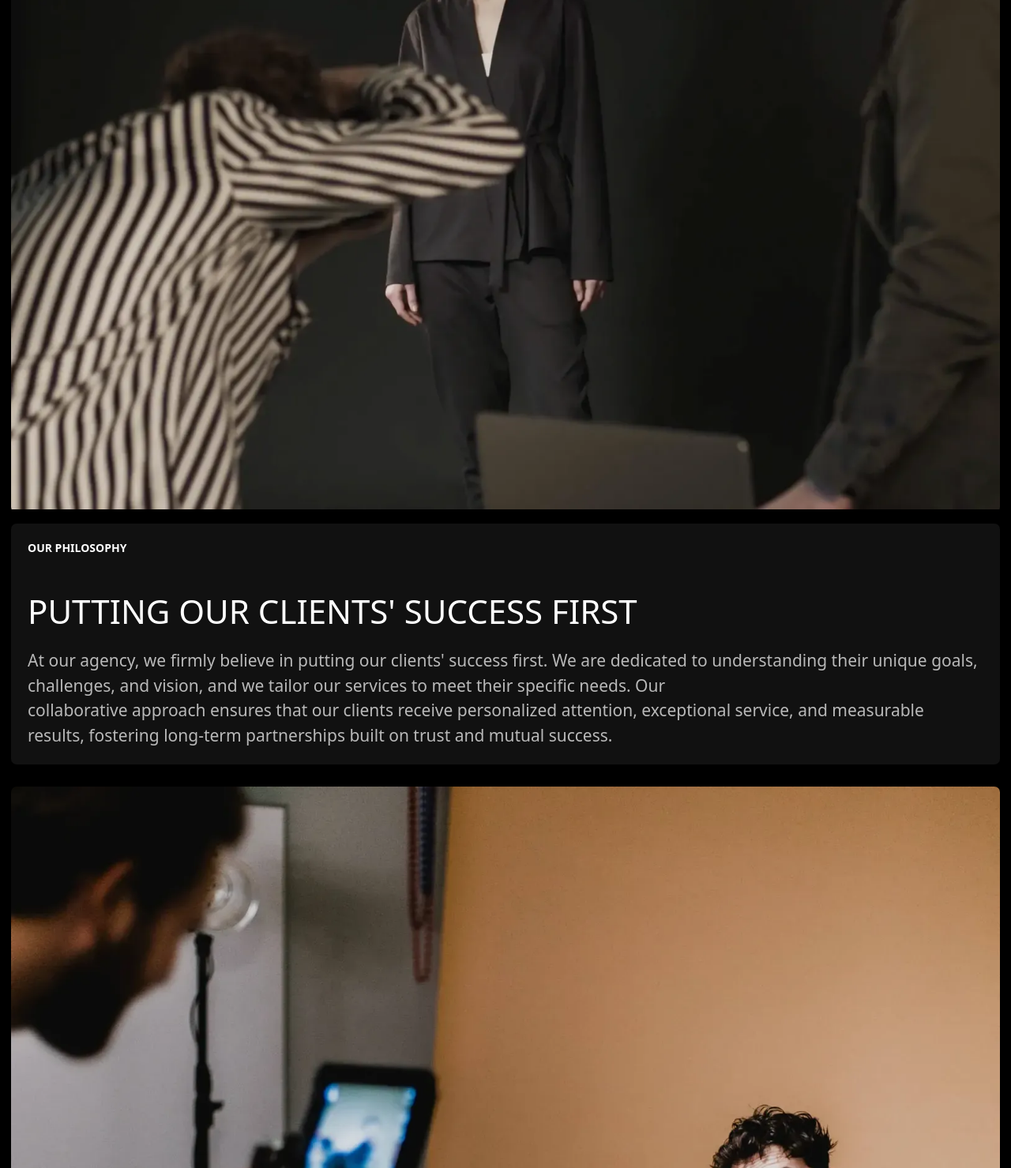
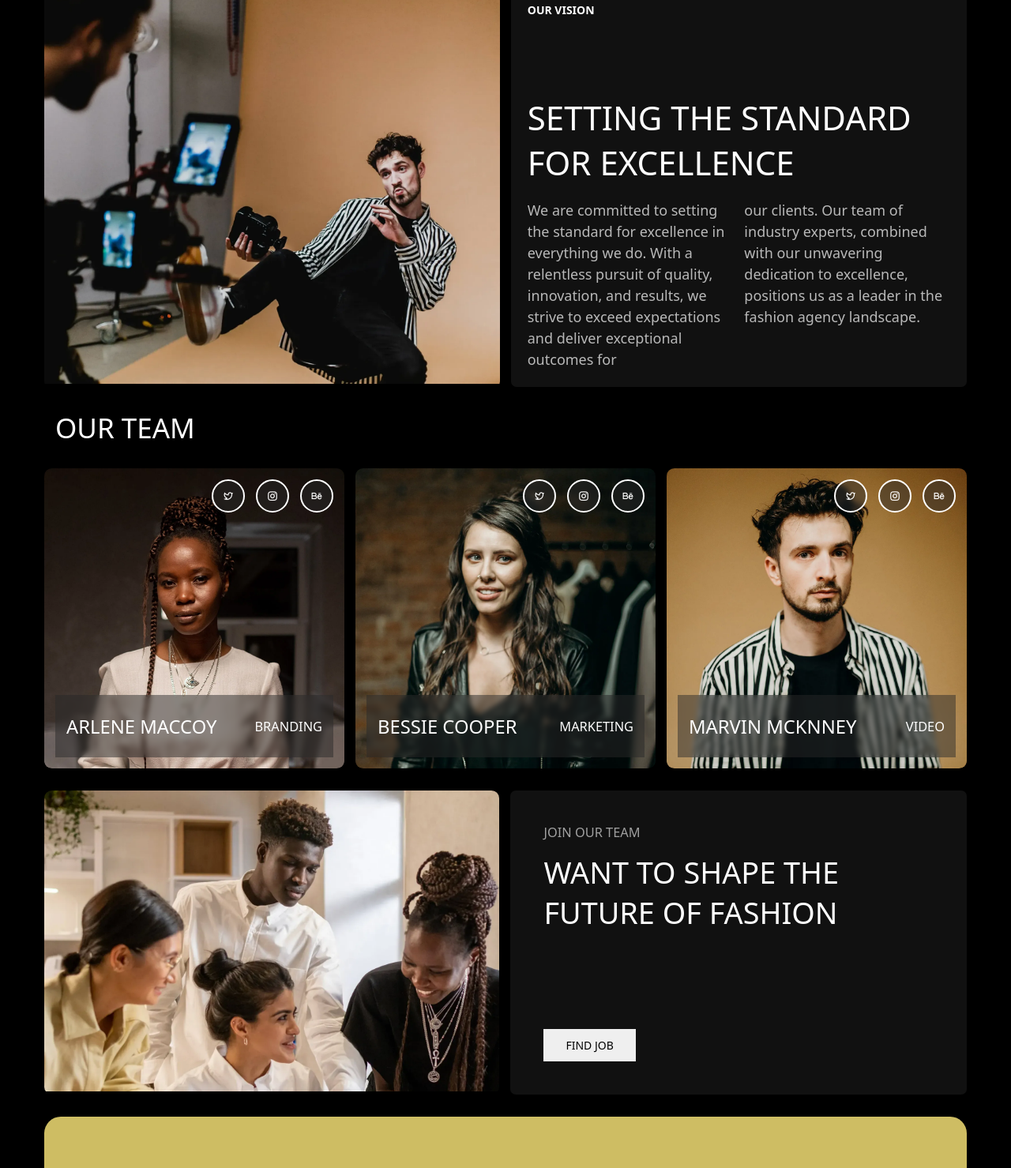
Before and after one commit to panda233133/cohort-2.0, a plain HTML site: page task 9/index.html in a window 1280 px wide. Shown: the part 1321-2800 px from the top of the page at 79% size. Drawn offline with nearby package versions, Linux system fonts and the light colour scheme.

Commit message:
responsive

```diff
--- a/task 9/index.html
+++ b/task 9/index.html
@@ -69,12 +69,12 @@
                 <img src="63d2ccbdadb9a66a436b50ff_sutdio-values-p-1600.webp" alt="">
             </div>
             <div class="bottom">
-                <p>OUR PHILOSOPHY</p>
+                <p>OUR VISION</p>
                 <div class="text">
                     <h1>SETTING THE STANDARD FOR EXCELLENCE</h1>
                     <div class="paragraphs">
                         <p class="top">We are committed to setting the standard for excellence in everything we do. With a relentless pursuit of quality, innovation, and results, we strive to exceed expectations and deliver exceptional outcomes for</p>
-                        <p class="bottom2">our clients. Our team of industry experts, combined with our unwavering dedication to excellence, positions us as a leader in the fashion agency landscape.<p>
+                        <p class="bottom2">our clients. Our team of industry experts, combined with our unwavering dedication to excellence, positions us as a leader in the fashion agency landscape.</p>
                     </div>
 
                 </div>
@@ -82,7 +82,8 @@
         </section>
         <section class="view5">
             <div class="team">OUR TEAM</div>
-            <div class="card">
+            <div class="container">
+                <div class="card">
                 <div class="top">
                     <div class="circle"><i class="ri-twitter-line"></i></div>
                     <div class="circle"><i class="ri-instagram-line"></i></div>
@@ -114,6 +115,7 @@
                     <h1>MARVIN MCKNNEY</h1>
                     <H3>VIDEO</H3>
                 </div>
+            </div>
             </div>
 
         </section>
@@ -148,3 +150,4 @@
     </main>
 </body>
 </html>
+sumit
--- a/task 9/style.scss
+++ b/task 9/style.scss
@@ -147,6 +147,11 @@ main{
                     font-weight: 400;
                     font-size: 3rem;
                 }
+                .paragraphs{
+                    display: flex;
+                    flex-direction: column;
+
+                }
                 .paragraphs p{
                     font-size: 1.5rem;
                     opacity: 0.7;
@@ -172,6 +177,7 @@ main{
             }
         }
                 .bottom{
+                    width: 100%;
             background-color: rgba(29, 29, 29, 0.605);
             display: flex;
             flex-direction: column;
@@ -199,6 +205,11 @@ main{
                     opacity: 0.7;
                     line-height: 1.5;
                 }
+                .paragraphs{
+                    display: flex;
+                    flex-direction: column;
+
+                }
 
             }
         }
@@ -206,13 +217,21 @@ main{
     }
     section.view5{
         width: 100%;
-        display: flex;
-        flex-direction: column;
+       display: flex;
+       flex-direction: column;
+       gap: 2rem;
         padding: 1rem;
-        gap: 1.5rem;
+
         .team{
             font-size: 2.5rem;
             padding: 0 1rem;
+
+        }
+        .container{
+            display: flex;
+            flex-direction: column;
+            width: 100%;
+            gap: 1rem;
         }
         .card{
             width: 100%;
@@ -230,8 +249,8 @@ main{
                 gap: 1rem;
 
                 .circle{
-                    width: 3.5rem;
-                    height: 3.5rem;
+                    width: 3rem;
+                    height: 3rem;
                     border-radius: 50%;
                     border: 2px solid white;
                     display: flex;
@@ -263,11 +282,11 @@ main{
             }
 
         }
-        .card:nth-child(3){
+        .card:nth-child(2){
             background: url("./63d2ccbd2e12fa747e999689_team-02.webp");
             background-size: cover;
         }
-        .card:nth-child(4){
+        .card:nth-child(3){
             background: url("./63d2ccbdc1f945f817bf4fd7_team-03.webp");
             background-size: cover;
         }
@@ -282,7 +301,7 @@ main{
         .top{
             width: 100%;
             overflow: hidden;
-            border-radius: 0.5rem;
+            border-radius: 0.7rem;
             img{
                 width: 100%;
             }
@@ -320,6 +339,7 @@ main{
     section.view7{
         padding: 1rem;
         width: 100%;
+
 
         .bottom{
             padding: 1rem;
@@ -377,7 +397,98 @@ main{
             }
 
         }
+        section.view2{
+            flex-direction: row;
+            max-width: 1800px;
+        }
+        section.view3{
+            max-width: 1800px;
+            flex-direction: row;
+            padding: 1rem 4rem ;
+            .top,.bottom{
+                width: 50%;
+            }
+           .bottom{
+            justify-content: space-between;
+            padding: 3rem;
+            .text{
+                .paragraphs{
+                    flex-direction: row;
+                    gap: 1.5rem;
+                    p{
+                        width: 50%;
+                        font-size: large;
+                    }
+                }
+            }
+           }
+        }
+
+        section.view4{
+            max-width: 1800px;
+            flex-direction: row;
+            padding: 1rem 4rem;
+
+            .top,.bottom{
+                width: 50%;
+
+            }
+            .bottom{
+                justify-content: space-between;
+                .text{
+
+                    .paragraphs{
+                        flex-direction: row;
+                        gap: 1rem;
+                        p{
+                            width: 50%;
+                            font-size: large
+                        }
+                    }
+                }
+            }
+        }
+
+        section.view5{
+            max-width: 1800px;
+            padding: 1rem 4rem;
+            .container{
+                flex-direction: row;
+            }
+        }
+        section.view6{
+            max-width: 1800px;
+            flex-direction: row;
+            padding: 1rem 4rem;
+            .top,.bottom{
+                width: 50%;
+            }
+            .bottom{
+                justify-content: space-between;
+                padding: 3rem;
+                border-radius: 0.5rem;
+            }
+        }
+        section.view7{
+            padding: 1rem 4rem;
+            max-width: 1800px;
+            .bottom{
+                border-radius: 1.5rem;
+                padding: 5rem;
+                flex-direction: row;
+                align-items: flex-end;
+                justify-content: space-between;
+
+               .up h1{
+                font-size: 4rem;
+                width: 80%;
+               }
+                .down button{
+                    padding: 1rem 4rem;
 
 
+                }
+            }
+        }
     }
 }
```
Also changed, not shown: task 9/style.css, 1 other file.
